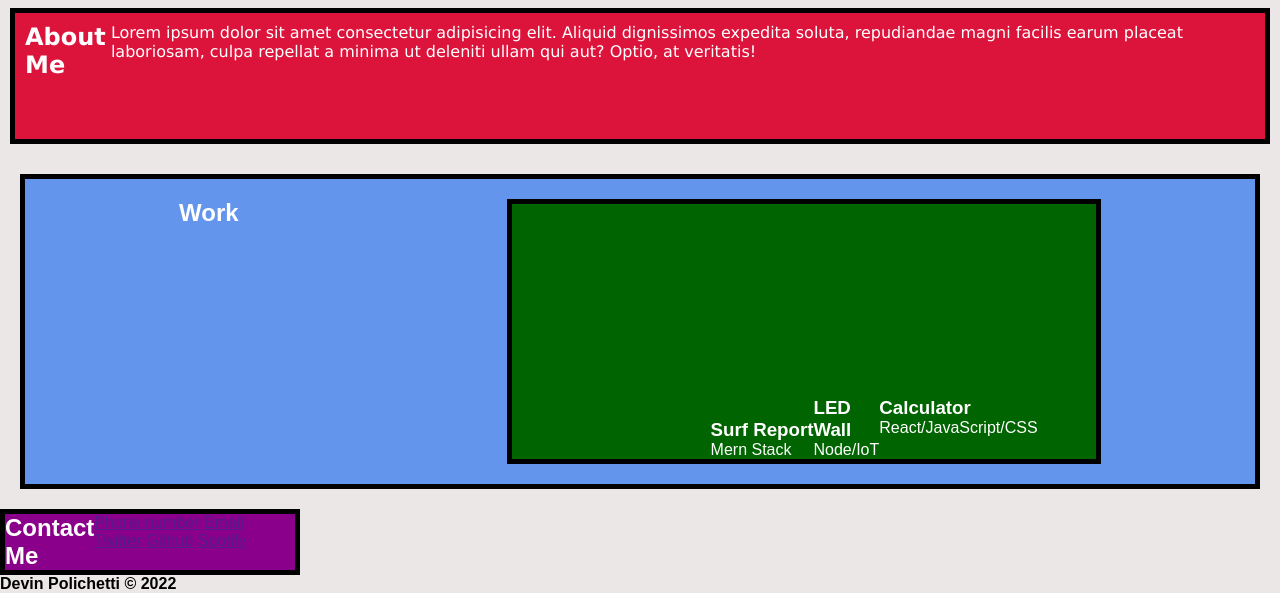
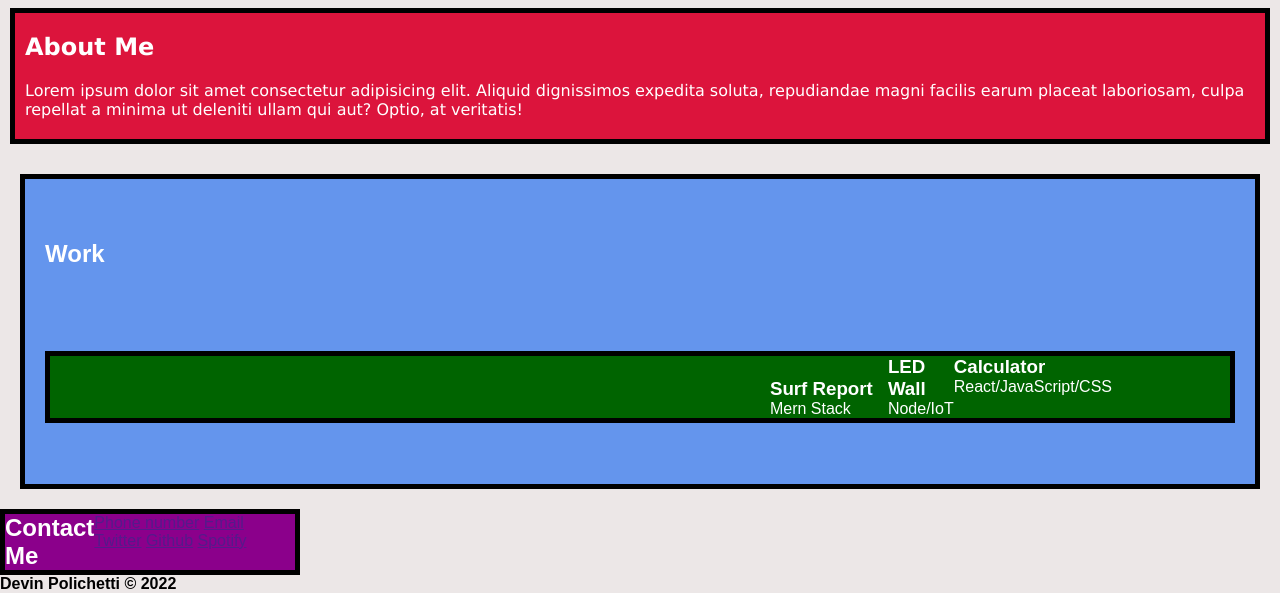
Before and after one commit to Dev-Devin/Professional-Portfolio, a plain HTML site: page index.html in a window 1280 px wide. Shown: the part 207-800 px from the top of the page. Drawn offline with Linux system fonts and the light colour scheme.

Commit message:
Updated CSS file on Flexbox, still learning how to use

```diff
--- a/styles.css
+++ b/styles.css
@@ -78,31 +78,48 @@ header div a {
     padding: 10px;
     margin: 10px;
     flex: 2;
-    flex-direction: row;
+    flex-direction: column;
     justify-content: space-around;
     display: flex;
+    height: 50vh;
+    align-items: stretch;
 
 }
 
 #work {
+
     border: 5px solid black;
     color: white;
     background-color: cornflowerblue;
     padding: 20px;
     margin: 20px;
-    flex-direction: row;
+    flex-direction: column;
     justify-content: space-around;
     display: flex;
     flex: 5;
+    align-items: stretch;
+    height: 50vh;
+
 }
 
 #work-content {
+
     border: 5px solid black;
     color: white;
     background-color: darkgreen;
     display: flex;
     justify-content: flex-end;
     align-items: flex-end;
+    flex-basis: 10%;
+
+}
+
+#first-row {
+    border: 3px;
+    color: white;
+    display: flex;
+    justify-content: flex-start;
+    align-items: flex-start;
     flex-basis: 10%;
 
 }
```
